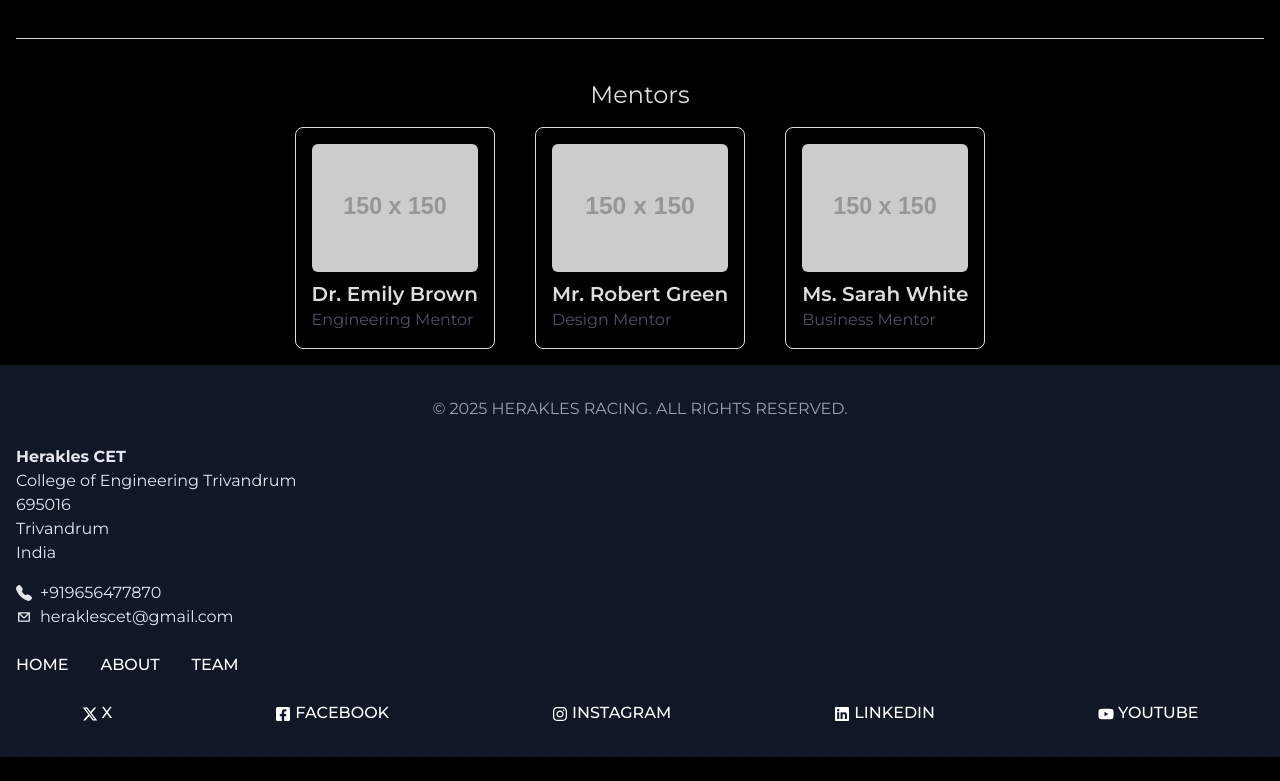
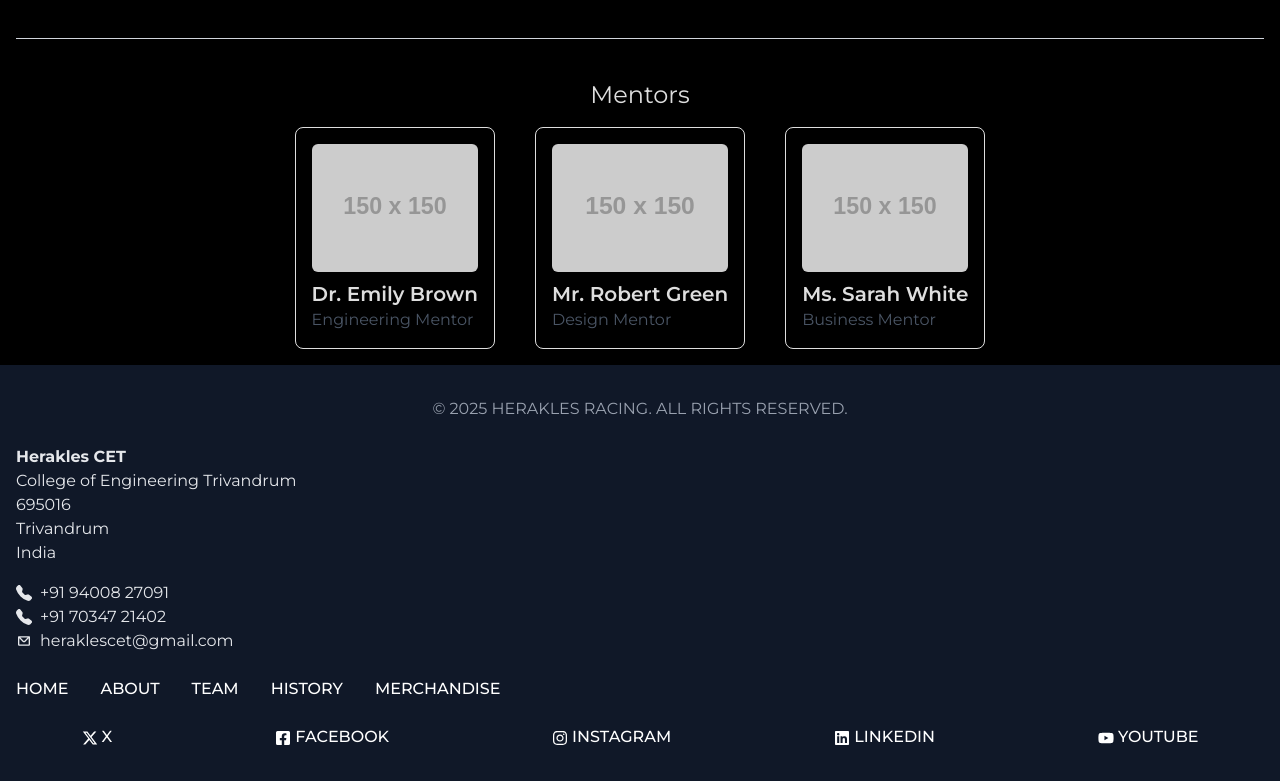
Before and after one commit to rubyaj24/herakles-landing, a React (Vite) app: page /herakles-landing/team in a window 1280 px wide. Shown: the part 456-1237 px from the top of the page. Before the commit the page ends 1213 px from the top, so only its background shows below. Built offline with nearby package versions, Linux system fonts and the light colour scheme.

Commit message:
Update Footer and HeroSection links; enhance Slideshow styling; modify History content and HomePage title

```diff
--- a/src/components/Footer.jsx
+++ b/src/components/Footer.jsx
@@ -34,9 +34,11 @@ const Footer = () => {
     ];
 
     const pages = [
-        { name: 'HOME', to: 'home' },
-        { name: 'ABOUT', to: 'about' },
-        { name: 'TEAM', to: 'team' }
+        { name: 'HOME', to: '/herakles-landing/home' },
+        { name: 'ABOUT', to: '/herakles-landing/about' },
+        { name: 'TEAM', to: '/herakles-landing/team' },
+        { name: 'HISTORY', to: '/herakles-landing/history' },
+        { name: 'MERCHANDISE', to: '/herakles-landing/merchandise' }
     ];
 
     return (
@@ -49,7 +51,8 @@ const Footer = () => {
                 <p>695016</p>
                 <p>Trivandrum</p>
                 <p>India</p>
-                <p className='flex items-center mt-4'><BsTelephoneFill className='mr-2' /><a href="tel:+919656477870">+919656477870</a></p>
+                <p className='flex items-center mt-4'><BsTelephoneFill className='mr-2' /><a href="tel:+919400827091">+91 94008 27091</a></p>
+                <p className='flex items-center'><BsTelephoneFill className='mr-2' /><a href="tel:+917034721402">+91 70347 21402</a></p>
                 <p className='flex items-center'><CgMail className='mr-2' /><a href="mailto:heraklescet@gmail.com">heraklescet@gmail.com</a></p>
             </div>
             {/* Tabs */}
@@ -57,7 +60,7 @@ const Footer = () => {
                 <ul className="flex flex-col md:flex-row">
                     {pages.map((page, index) => (
                         <li className="my-2 md:my-0" key={index}>
-                            <a href={`#${page.to}`} className="px-4 py-2 uppercase font-medium hover:text-gray-300 transition-colors">
+                            <a href={`${page.to}`} className="px-4 py-2 uppercase font-medium hover:text-gray-300 transition-colors">
                                 {page.name}
                             </a>
                         </li>
--- a/src/components/HeroSection.jsx
+++ b/src/components/HeroSection.jsx
@@ -6,7 +6,7 @@ const HeroSection = () => {
   const navigate = useNavigate();
 
     const handleCTA = () => {
-        navigate('/history');
+        navigate('/herakles-landing/history');
     };
 
   return (
--- a/src/components/ui/Slideshow.jsx
+++ b/src/components/ui/Slideshow.jsx
@@ -43,7 +43,9 @@ const Slideshow = ({ slides }) => {
                         className={`absolute top-0 left-0 w-full h-full bg-cover bg-center transition-opacity duration-500 ${
                             index === currentSlide ? 'opacity-100 z-10' : 'opacity-0 z-0'
                         }`}
-                        style={{ backgroundImage: `url(${slide.image})` }}
+                        style={{ backgroundImage: `url(${slide.image})`,
+                            borderRadius: '0 0 20px 20px',
+                         }}
                     >
                         {/* Gradient Overlay */}
                         <div className="absolute inset-0 lg:bg-gradient-to-l bg-gradient-to-b from-black/10 to-black/100 z-10"></div>
--- a/src/pages/History.jsx
+++ b/src/pages/History.jsx
@@ -36,6 +36,8 @@ const History = () => {
         of excellence, resilience, and purposeful innovation — across every terrain, and through every evolution.</p>
       <img src='https://placehold.co/600x400' alt='Historical Image' className='w-full h-64 object-cover rounded-lg mb-6' />
       <p className='hidden my-4 leading-relaxed'>Join us as we look back at our milestones, the evolution of our designs, and the spirit that drives us forward.</p>
+
+      {/* M_BAJA */}
       <h2 className='text-3xl font-semibold my-6'>The Genesis of Grit</h2>
       <p className='my-4 leading-relaxed'>
         Our journey began in SAE BAJA 2019, under the mBAJA category — our first national appearance. Even as newcomers, we made our mark with an audacious spirit and
@@ -61,10 +63,12 @@ const History = () => {
         <li className='my-2'>•	12th – All Terrain</li>
         <li className='my-2'>•	AIR 29 overall | Kerala Rank 1</li>
       </ul>
-
       <p className='my-4 leading-relaxed'>But even in that moment of triumph, we saw beyond it.
         We understood that the future of mobility wasn't just about speed and control — it was about responsibility.
         In that same year, we took a bold step forward.</p>
+
+
+      {/* E-BAJA */}
       <h2 className='text-3xl font-semibold my-6'>Igniting a New Current</h2>
       <img src= {ebaja} alt='eBAJA Prototype' className='w-full object-cover rounded-lg mb-6' />
       <p className='my-4 leading-relaxed'>Still under SAE BAJA 2021, Herakles Racing shifted into
@@ -100,7 +104,10 @@ const History = () => {
       <p className='my-4 leading-relaxed'>The 2024 edition marked a turning point. It was the year we stood
         shoulder to shoulder with the best — not just as a team from Kerala or as students from CET, but as
         engineers leading India’s electric off-road frontier.</p>
-      <h2 className='text-3xl font-semibold my-6'>The Road Ahead</h2>
+
+
+      {/* H-BAJA */}
+      <h2 className='text-3xl font-semibold my-6'>Beyond the Horizon</h2>
       <img src='https://placehold.co/600x400' alt='Future Vision' className='w-full h-64 object-cover rounded-lg mb-6' />
       <p className='my-4 leading-relaxed'>But true innovation never settles. The next frontier was already in sight —
         and it wasn’t electric. It was cleaner, more powerful, and far more complex. In 2025, Herakles Racing entered
--- a/src/pages/HomePage.jsx
+++ b/src/pages/HomePage.jsx
@@ -12,7 +12,7 @@ const HomePage = () => {
 
   useEffect(() => {
             setTimeout(() => {
-                document.title = "History | Herakles CET";
+                document.title = "Home | Herakles CET";
             }, 1000);
             window.scrollTo({ top: 0, behavior: 'smooth' });
         }, []);
```
